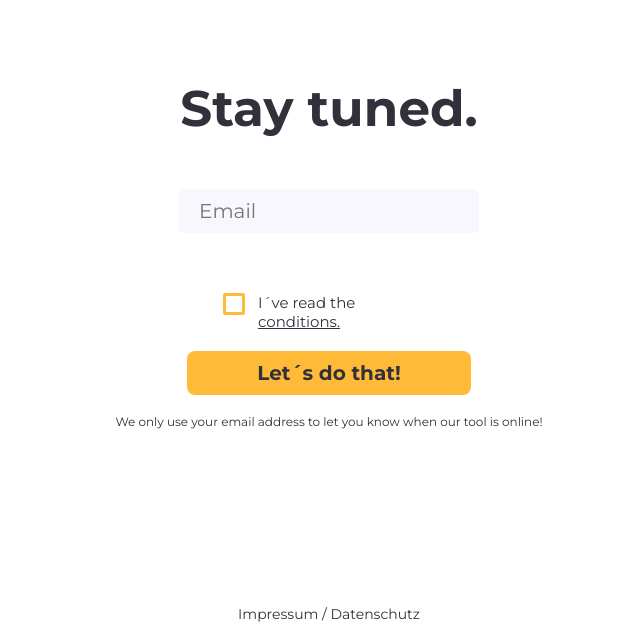
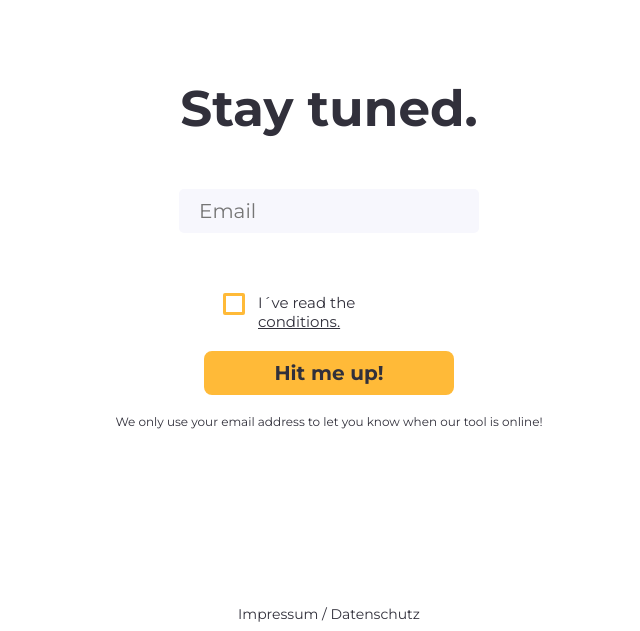
Before and after one commit to caveas/preview, a plain HTML site: page index.html in a window 1280 px wide. Shown: the part 962-1593 px from the top of the page, without its empty margins (311-951 px from the left). Drawn offline with Linux system fonts and the light colour scheme.

Commit message:
Update index.html

```diff
--- a/index.html
+++ b/index.html
@@ -41,7 +41,7 @@
       <span class="checkmark"></span>
       I´ve read the <span onclick="on()"><u> conditions. </u></span>
     </label>
-    <button type="submit" class="button" value="Send">Let´s do that!</button>
+    <button type="submit" class="button" value="Send">Hit me up!</button>
   </form>
   <br>
   <div style="text-align: center; font-size: 12px;"> We only use your email address to let you know when our tool is online! </div>
```
